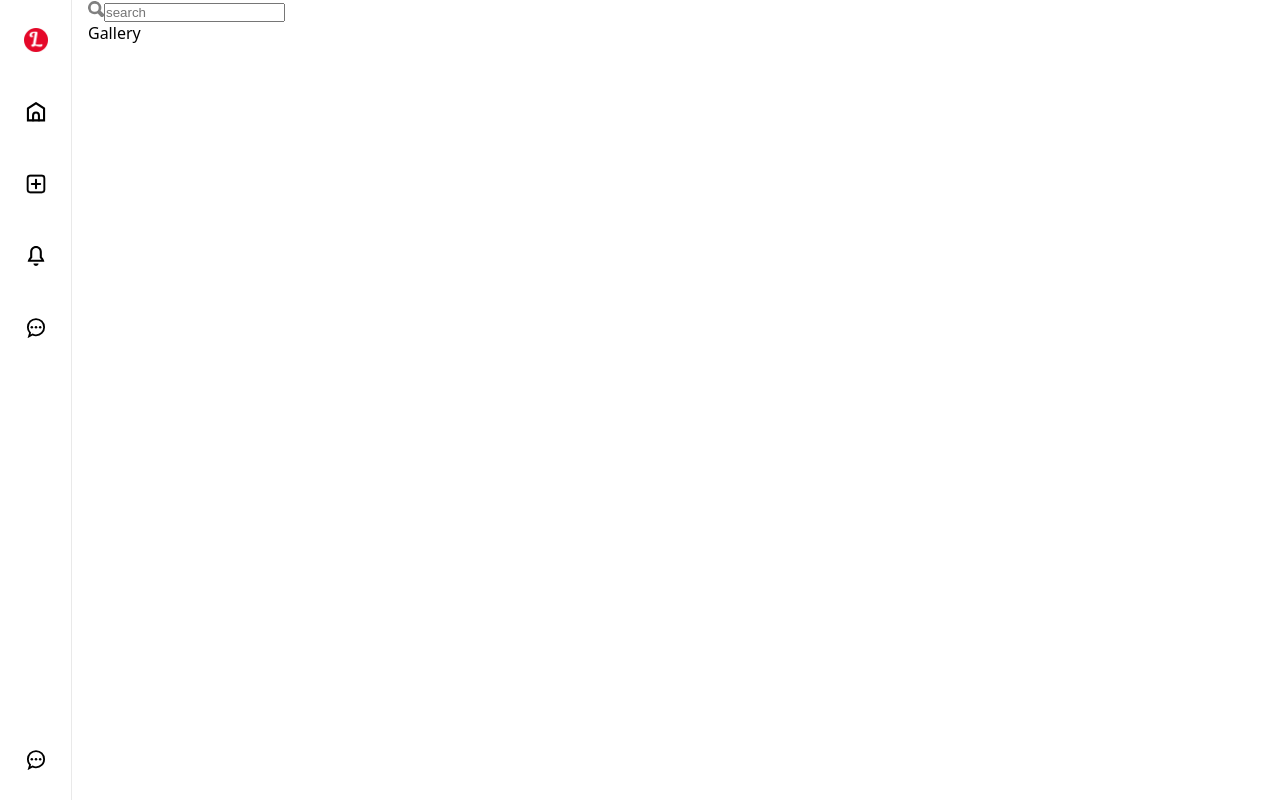
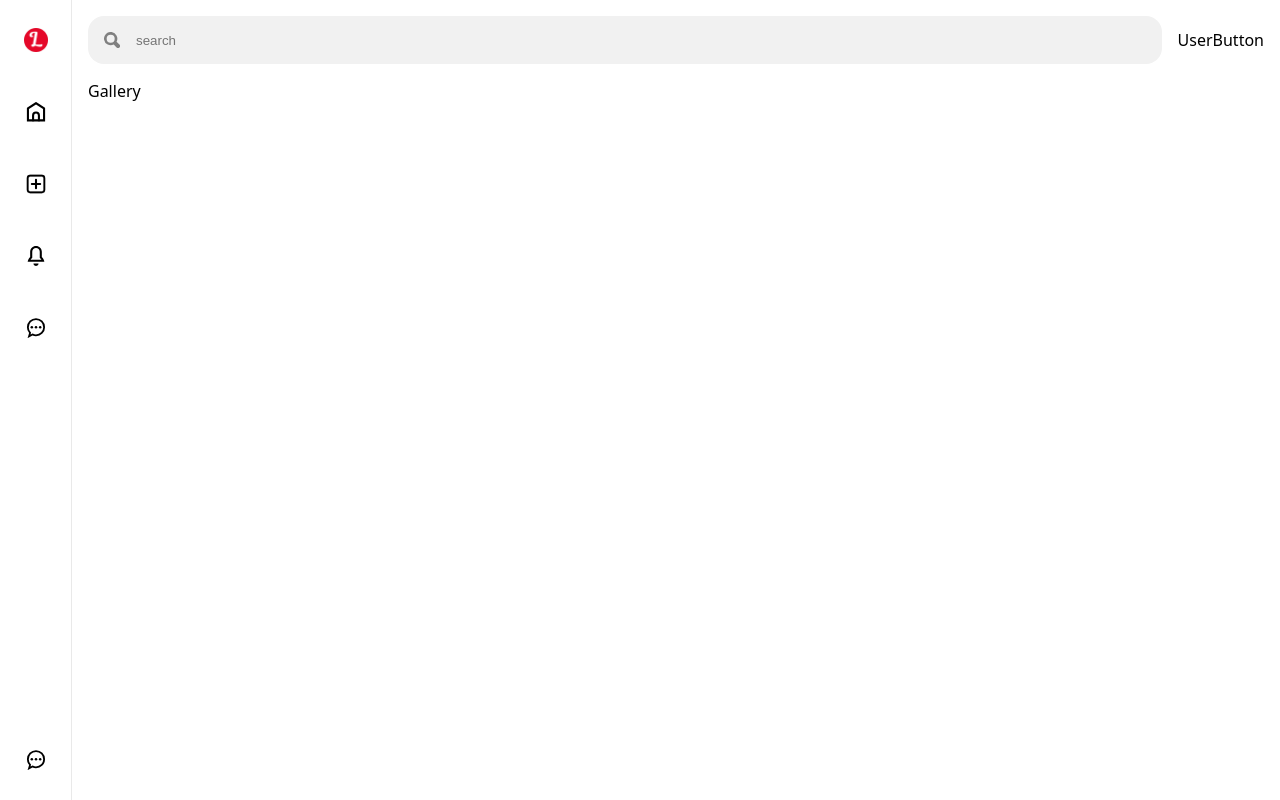
Before and after one commit to fasakinhenry/pinterest, a React (Vite) app: page / in a window 1280 px wide. Built offline with nearby package versions, Linux system fonts and the light colour scheme.

Commit message:
style: update looks of search bar

```diff
--- a/src/components/topBar/topBar.css
+++ b/src/components/topBar/topBar.css
@@ -0,0 +1,23 @@
+.topBar {
+  margin: 16px 0;
+  display: flex;
+  align-items: center;
+  gap: 16px;
+}
+
+.search {
+  flex: 1;
+  background: #f1f1f1;
+  padding: 16px;
+  border-radius: 16px;
+  display: flex;
+  align-items: center;
+  gap: 16px;
+}
+
+.search input {
+    flex: 1;
+    background-color: transparent;
+    border: none;
+    outline: none;
+}
--- a/src/components/topBar/topBar.jsx
+++ b/src/components/topBar/topBar.jsx
@@ -1,4 +1,5 @@
 import './topBar.css';
+import UserButton from '../userButton/userButton';
 
 const TopBar = () => {
   return (
@@ -9,7 +10,7 @@ const TopBar = () => {
         <input type='text' placeholder='search' />
       </div>
       {/* User */}
-      <div className=''></div>
+      <UserButton />
     </div>
   );
 };
--- /dev/null
+++ b/src/components/userButton/userButton.css
@@ -0,0 +1,3 @@
+.userButton {
+
+}
--- /dev/null
+++ b/src/components/userButton/userButton.jsx
@@ -0,0 +1,9 @@
+import './userButton.css'
+
+const UserButton = () => {
+  return (
+    <div className='userButton'>UserButton</div>
+  )
+}
+
+export default UserButton
```
